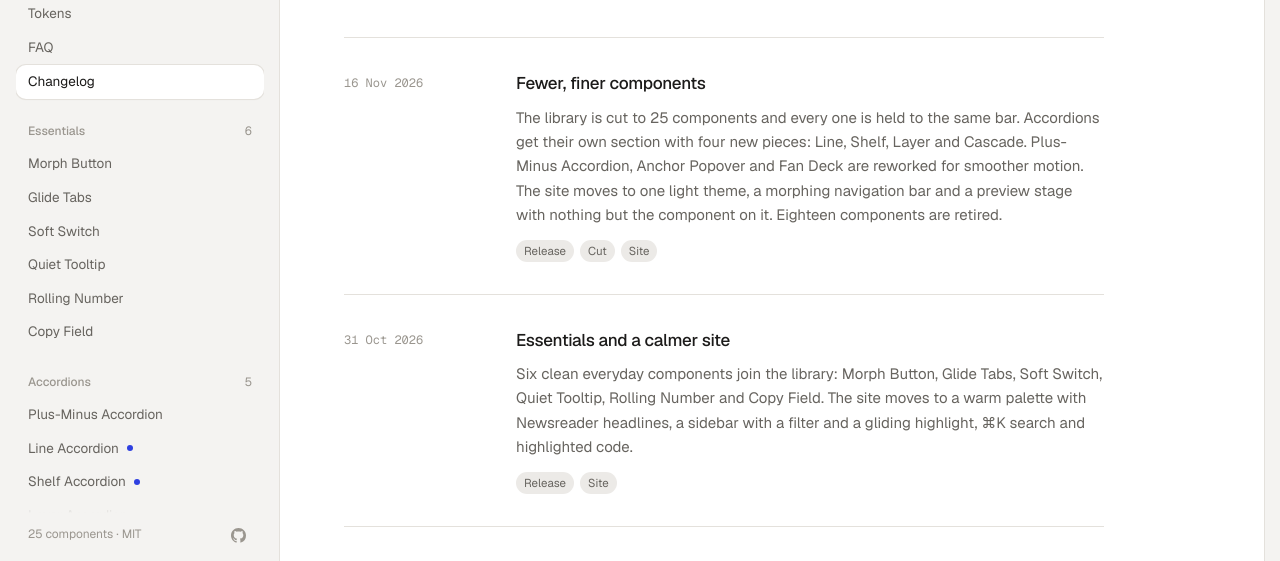
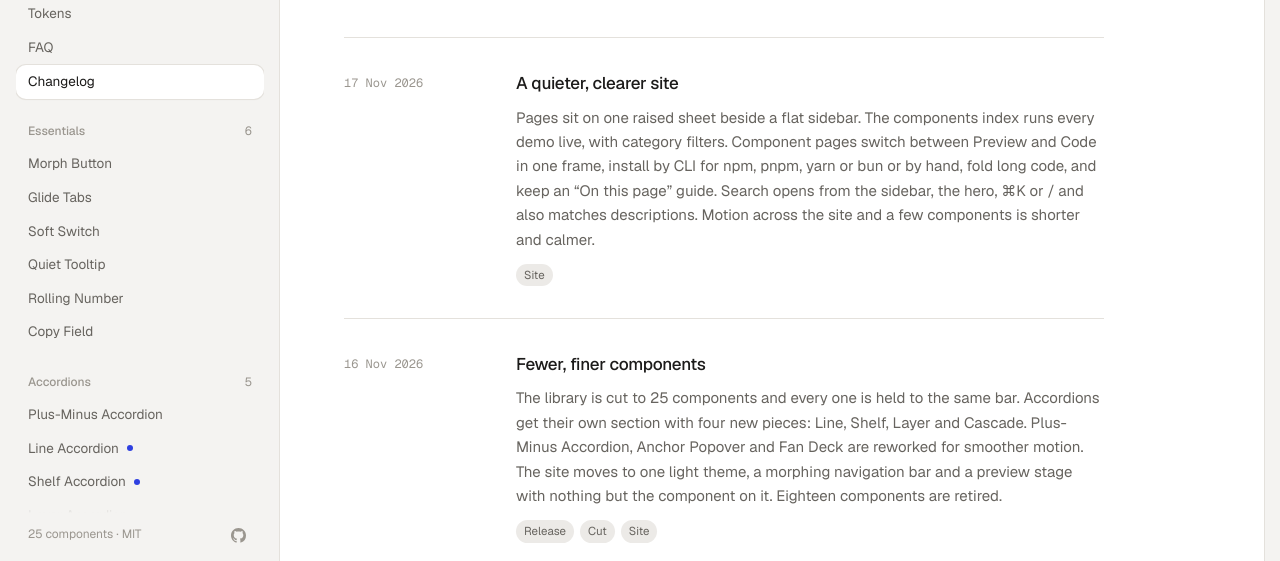
Before and after one commit to WebDevAmey/HoveraUI, a Next.js app: page /docs/changelog in a window 1280 px wide. Shown: the part 239-800 px from the top of the page. Built offline with nearby package versions, Linux system fonts and the light colour scheme; no server answers.

Commit message:
changelog for the site refresh

```diff
--- a/src/content/changelog.ts
+++ b/src/content/changelog.ts
@@ -7,6 +7,12 @@ export type Release = {
 
 /** Newest first. Earlier entries summarise CHANGELOG.md. */
 export const releases: Release[] = [
+  {
+    date: "2026-11-17",
+    title: "A quieter, clearer site",
+    body: "Pages sit on one raised sheet beside a flat sidebar. The components index runs every demo live, with category filters. Component pages switch between Preview and Code in one frame, install by CLI for npm, pnpm, yarn or bun or by hand, fold long code, and keep an \u201cOn this page\u201d guide. Search opens from the sidebar, the hero, \u2318K or / and also matches descriptions. Motion across the site and a few components is shorter and calmer.",
+    tags: ["Site"],
+  },
   {
     date: "2026-11-16",
     title: "Fewer, finer components",
```
Also changed, not shown: 1 other file (tests, documents, lock files or other folders).
